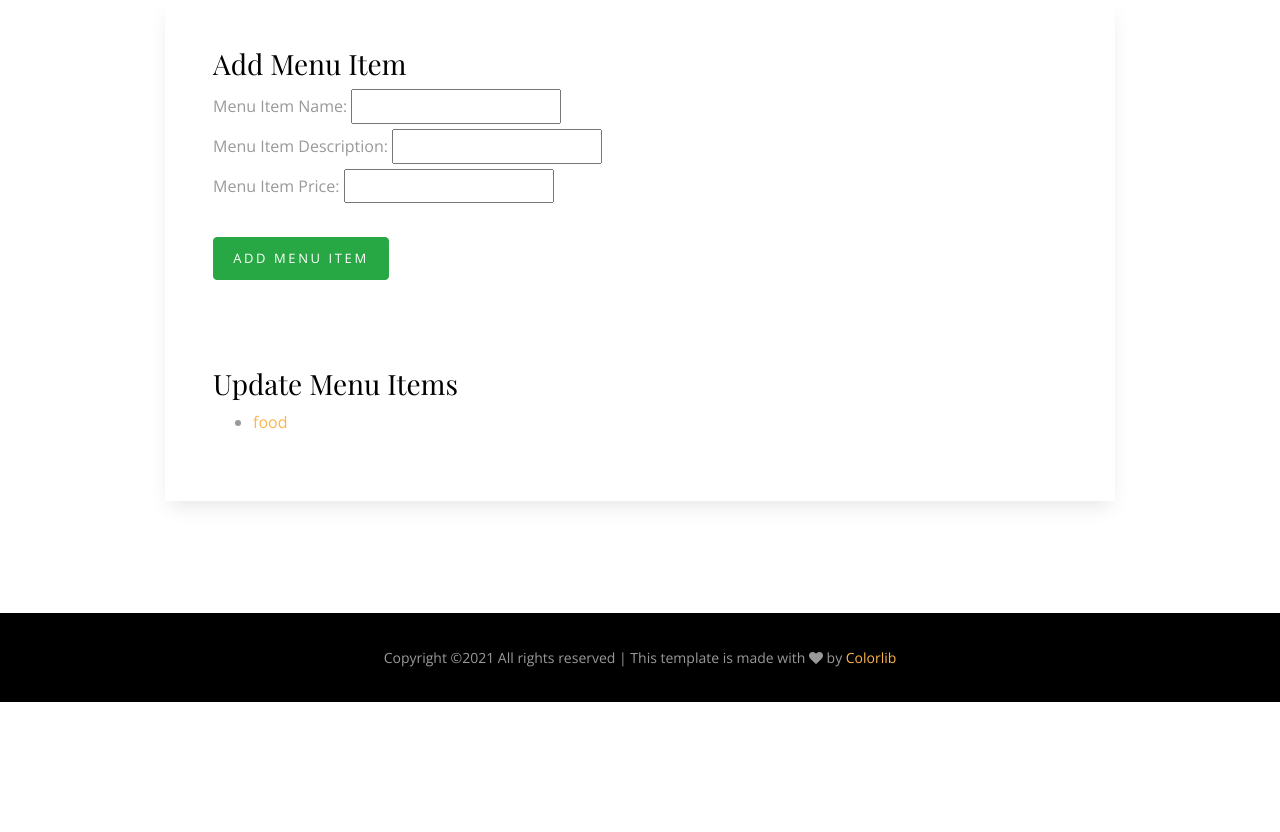
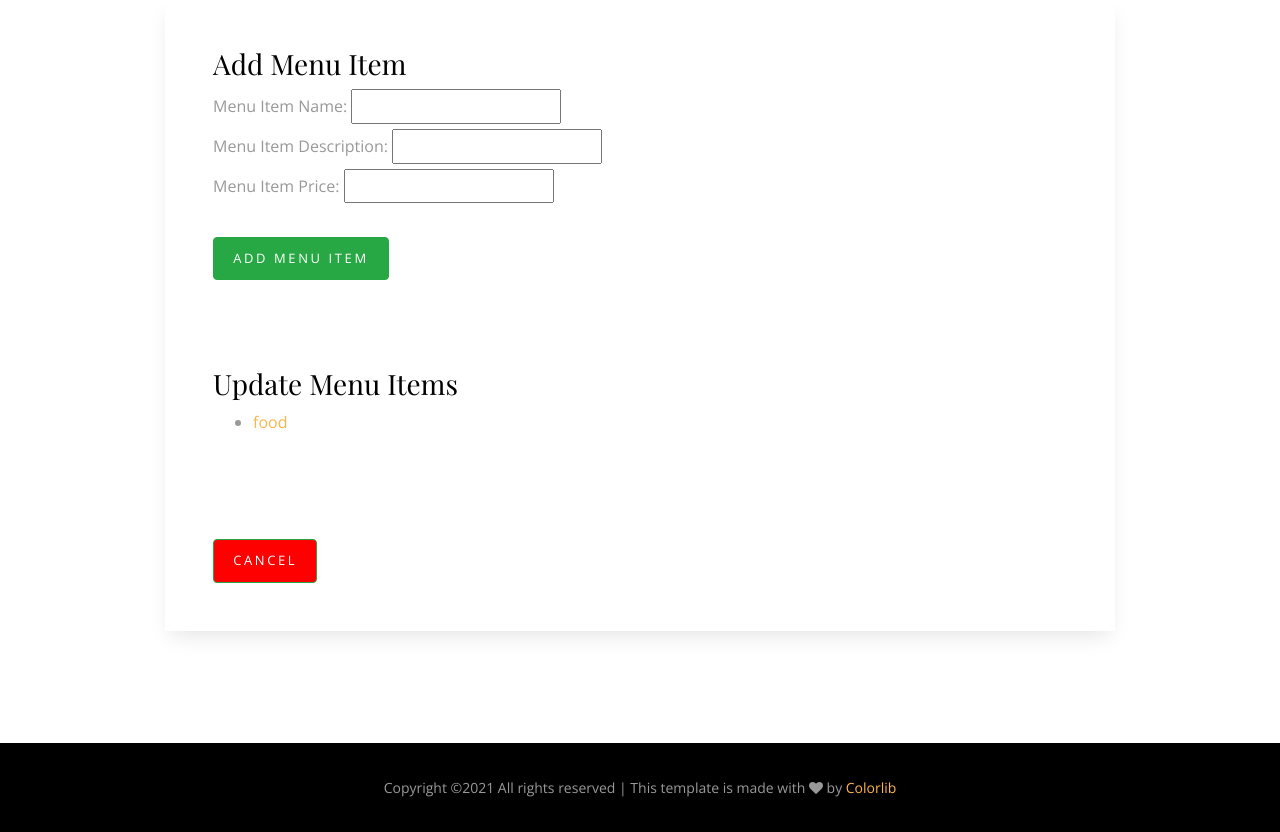
Before and after one commit to srh95/CSDS-393-Project-, a Django app: page /website/restaurant/edit_menu/7/ in a window 1280 px wide. Shown: the part 855-1687 px from the top of the page. Before the commit the page ends 1557 px from the top, so only its background shows below. Run offline with Django 3.2, Linux system fonts and the light colour scheme; data comes from the database, SQL or seed files in the repository; some libraries are stand-ins or nearby versions; some web fonts are replaced.

Commit message:
Revert "revert"
This reverts commit 245ac6de61d3dbd2f1908c8bc8264803f613029c.

```diff
--- a/Project/website/templates/website/edit_menu.html
+++ b/Project/website/templates/website/edit_menu.html
@@ -59,8 +59,10 @@
     {% else %}
         <p>No menu items are available.</p>
     {% endif %}
+    <br> <br> <br>
+    <button onclick="location.href='/website/restaurant/{{ restaurant_id }}/'" style="background-color: red;" name="cancel" class="btn btn-success">Cancel</button>
+                  </div>
 
-                  </div>
             </div>
           </div>
         </div> <!-- .section -->
```
